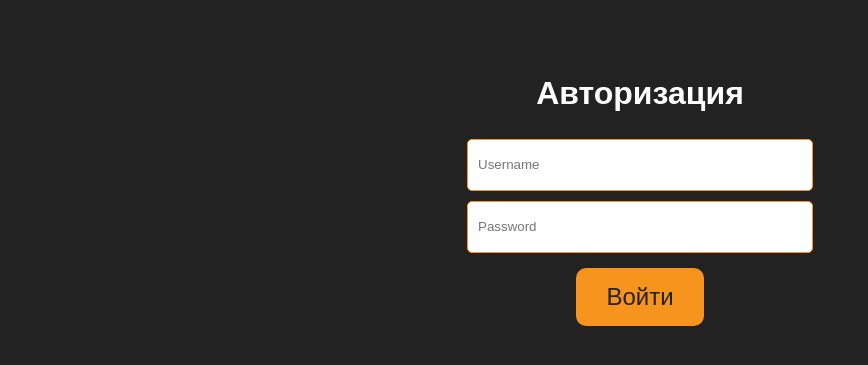
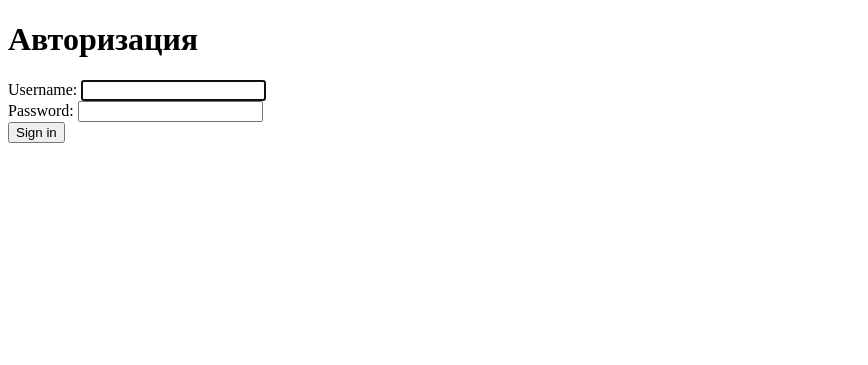
Before and after one commit to gdrtiop/tutunovka, a Django app: page /login/ in a window 1280 px wide. Shown: the top 365 px of the page, without its empty margins (0-868 px from the left). Run offline with Django 5.2, Linux system fonts and the light colour scheme.

Commit message:
front deleated

```diff
--- a/tutun_app/templates/registration/login.html
+++ b/tutun_app/templates/registration/login.html
@@ -1,79 +1,21 @@
 <!DOCTYPE html>
 <html lang="en">
-
 <head>
     <meta charset="UTF-8">
     <title>Авторизация на сайте</title>
-    <style>
-        body {
-            background-color: #222222;
-            color: #FFA500;
-            font-family: Bahnschrift SemiBold, sans-serif;
-            text-align: center;
-            margin: 0;
-            padding: 0;
-        }
-
-        h1 {
-            color: #FFFFFF;
-        }
-
-        h5 {
-            color: #F7941E;
-        }
-
-        ul {
-            list-style-type: none;
-            padding: 0;
-        }
-
-        li {
-            margin-bottom: 10px;
-        }
-
-        input[type="text"],
-        input[type="password"] {
-            padding: 10px;
-            margin: 5px;
-            width: 250px;
-            border-radius: 5px;
-            border: 1px solid #F7941E;
-        }
-
-        button {
-            background-color: #F7941E;
-            color: #222222;
-            border: none;
-            padding: 15px 30px;
-            text-align: center;
-            display: inline-block;
-            text-decoration: none;
-            cursor: pointer;
-            margin-top: 10px;
-            border-radius: 10px;
-        }
-
-        button:hover {
-            background-color: #F15A29;
-        }
-    </style>
 </head>
-
 <body>
-    <br>
-    <br>
-    <br>
     <h1>Авторизация</h1>
-    <form action="/login/" method="POST">
-
-        <input type="text" name="username" placeholder="Username" style="width:324px;height:30px;"><br>
-        <input type="password" name="password" placeholder="Password" style="width:324px;height:30px;"><br>
-        <a input type="submit" value="Sign in" href="{% url 'login' %}"><button style="font-size: 1.5rem">Войти</button></a>
+    <form action="/login/" method="POST" >
+        {% csrf_token %}
+        {{ form }}
+        <input type="submit" value="Sign in">
     </form>
 
-
-
-
+    {%if errors%}
+    <hr>
+    {{ errors }}
+    <hr>
+    {% endif %}
 </body>
-
 </html>
```
Also changed, not shown: tutun_app/templates/index.html (+15 -83 lines), tutun_app/templates/register.html (+1 -57 lines), tutun_app/templates/assets/background.png (deleted), tutun_app/templates/assets/logo.png (deleted), tutun_app/templates/index.css (deleted).
